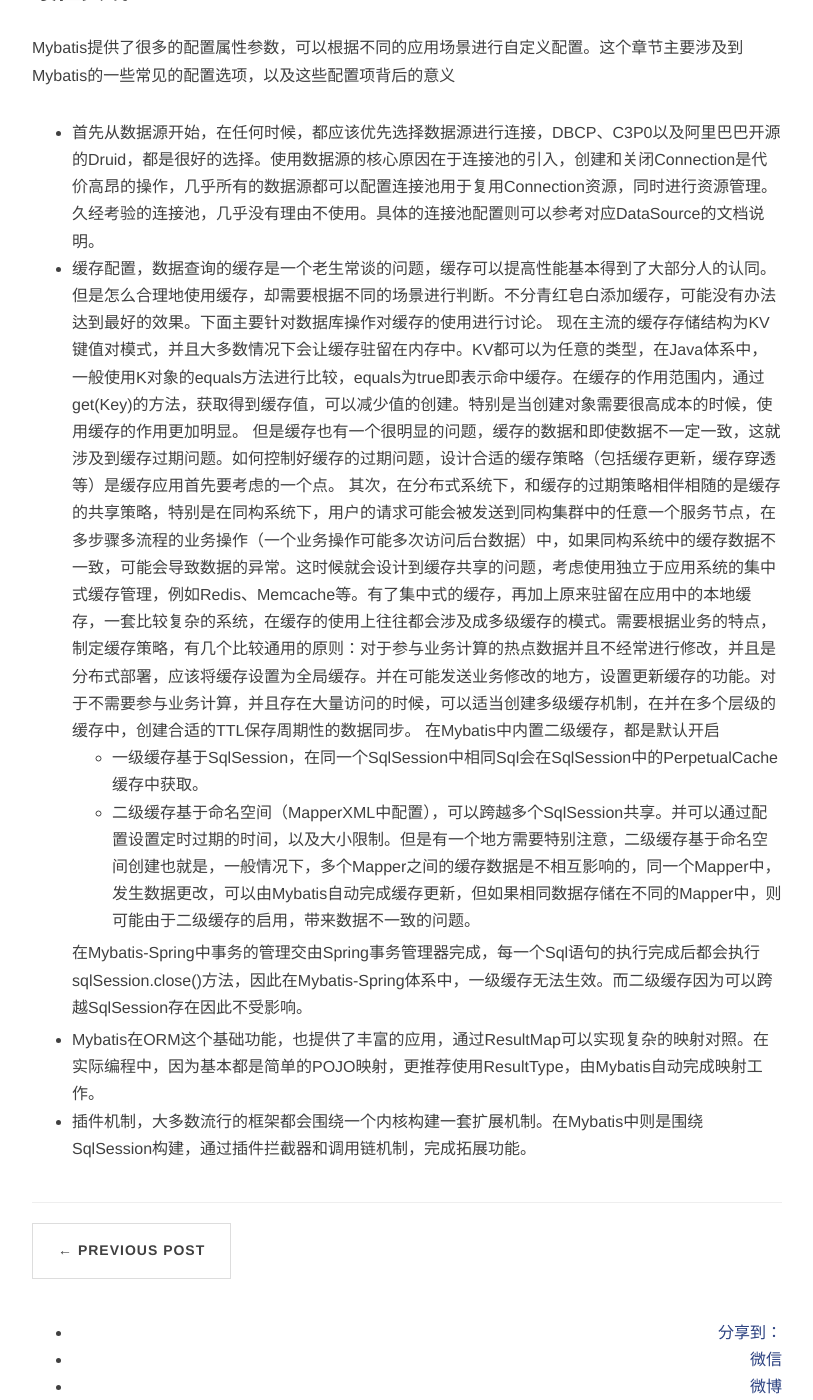
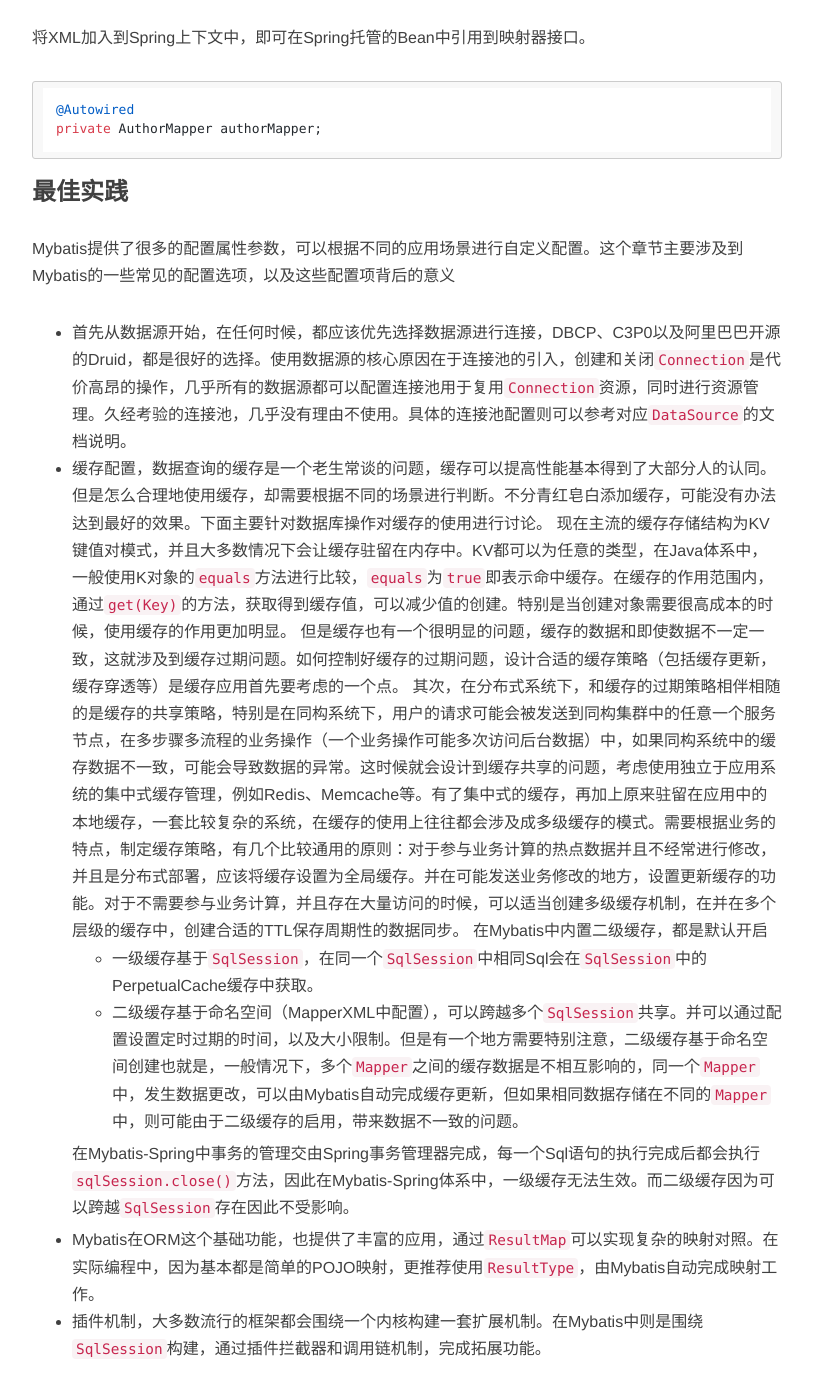
Before and after one commit to fzsens/fzsens.github.com, a Jekyll site: the page built from _posts/2016-12-11-quick-mybatis-start.md, in a window 1280 px wide and 1400 px high, scrolled down 9855 px. Shown: the whole window, without its empty margins (233-1046 px from the left). Built offline with Jekyll 4.4.1, drawn with Linux system fonts in a browser that asks for light colours; nearby versions of some CDN libraries; comment, search, counter and statistics services are not loaded; some of the changed text lies outside the part shown.

`````diff
--- a/_posts/2016-12-11-quick-mybatis-start.md
+++ b/_posts/2016-12-11-quick-mybatis-start.md
@@ -36,7 +36,7 @@ SqlSessionFactoryBuilder builder = new SqlSessionFactoryBuilder();
 SqlSessionFactory sqlSessionFactory = builder.build(configuration);
 ````
 
-要创建一个SqlSessionFactory，两个核心为：用于获取数据库连接的DataSource；决定事务作用域和操作的TransactionManager。
+要创建一个`SqlSessionFactory`，两个核心为：用于获取数据库连接的`DataSource`；决定事务作用域和操作的`TransactionManager`。
 
 对应的XML配置为
 
@@ -103,7 +105,7 @@ public interface AuthorMapper {
 }
 ````
 
-在这边使用最常见的XML配置的方式，因此需要在同一个package 目录下创建Mybatis MapperXML配置
+在这边使用最常见的XML配置的方式，因此需要在同一个`package`目录下创建Mybatis `MapperXML`配置
 
 ````xml
 <?xml version="1.0" encoding="UTF-8"?>
@@ -127,7 +129,7 @@ public interface AuthorMapper {
 </mapper>
 ````
 
-在编写XML的时候，有两个点需要注意：MapperXML的namespace对应到AuthorMapper的全限定名称；每一个XML标签都有一个ID，对应到AuthorMapper接口的方法名。如果是简单的操作，也可以使用Annotation 注解的方式将两者合二为一。
+在编写XML的时候，有两个点需要注意：`MapperXML`的`namespace`对应到`AuthorMapper`的全限定名称；每一个XML标签都有一个ID，对应到`AuthorMapper`接口的方法名。如果是简单的操作，也可以使用`Annotation`注解的方式将两者合二为一。
 
 ````java
 public interface AuthorMapper {
@@ -144,7 +146,7 @@ public interface AuthorMapper {
 }
 ````
 
-到目前为止，定义了操作数据库语句（XML SQL），以及这些语句的定位标识（Mapper接口），这两部分构成了Mybatis的操作映射器。为了能对数据库进行操作，还需要将映射器与Mybatis框架建立关联，我们可以通过在Configuration定义的时候，进行Mapper接口注入来达到绑定的作用。
+到目前为止，定义了操作数据库语句`XML SQL`，以及这些语句的定位标识`Mapper`接口，这两部分构成了Mybatis的操作映射器。为了能对数据库进行操作，还需要将映射器与Mybatis框架建立关联，我们可以通过在`Configuration`定义的时候，进行`Mapper`接口注入来达到绑定的作用。
 
 ````java
 TransactionFactory transactionFactory = new JdbcTransactionFactory();
@@ -155,7 +157,7 @@ SqlSessionFactoryBuilder builder = new SqlSessionFactoryBuilder();
 SqlSessionFactory sqlSessionFactory = builder.build(configuration);
 ````
 
-之后便可以通过SqlSession获取映射器实例（Mapper接口），来进行数据库操作。
+之后便可以通过SqlSession获取映射器实例`Mapper`接口，来进行数据库操作。
 
 ````java
 AuthorMapper authorMapper = sqlSession.getMapper(AuthorMapper.class);
@@ -170,16 +172,16 @@ List<Author> list = authorMapper.selectList();
 
 ### 作用域的控制
 
-要了解作用域，首先要明白上下文（Context）的定义，我们在编写程序或者使用Tomcat或者Spring等软件/框架的时候，都经常听到上下文Context这个说法，那要怎么理解程序的上下文和作用域？
+要了解作用域，首先要明白上下文`Context`的定义，我们在编写程序或者使用Tomcat或者Spring等软件/框架的时候，都经常听到上下文`Context`这个说法，那要怎么理解程序的上下文和作用域？
 
 在相对论中，时间和空间构成了一个事件发生的准确坐标，于是时间和空间结合在一起形成了时空的概念，在一个时空中发生的事件，无法被另一个时空的观察者感知。对于编程来说，代码执行的时间和数据标识的空间也是不可分割的。只有把指令执行额具体时刻和数据标识映射的具体地址结合起来，才能确定程序在执行瞬间的状态，代码运行时刻与数据构成了上下文状态的概念。在程序指令执行时能访问到的数据集合就构成了当前的上下文。
 
 而数据有效的时间和空间范围就构成了作用域的定义。对于Java而言，有以下几种作用域定义：
 
-- 类级别的作用域（使用static修饰的类变量，在整个JVM实例运行的时间内，在装载这个类的Classloader范围内都可以访问变量）。
-- 对象实例级别（普通的成员变量，在初始化实例的时候完成初始化，到实例对象被JVM回收之前，能通过对象实例访问变量）
-- 方法级别（在方法内部定义的临时变量，在临时变量，到方法退出前，在方法体内都是临时变量的作用域）
-- 块级别（使用{}包裹代码块中定义的变量，只在{}包裹的代码执行时在{}包裹的代码块内生效）
+- 类级别的作用域：使用`static`修饰的类变量，在整个JVM实例运行的时间内，在装载这个类的`Classloader`范围内都可以访问变量；
+- 对象实例级别：普通的成员变量，在初始化实例的时候完成初始化，到实例对象被JVM回收之前，能通过对象实例访问变量；
+- 方法级别：在方法内部定义的临时变量，在临时变量，到方法退出前，在方法体内都是临时变量的作用域；
+- 块级别：使用{}包裹代码块中定义的变量，只在{}包裹的代码执行时在{}包裹的代码块内生效
 
 前两个作用域，可以被不同的线程同时访问，后两个作用域在同一时刻只能被一个线程访问。
 
@@ -187,14 +189,14 @@ List<Author> list = authorMapper.selectList();
 
 对于Myabtis中几个核心对象的作用域如下
 
-1.	SqlSessionFactoryBuilder
-这个类可以被实例化、使用和丢弃，一旦创建了 SqlSessionFactory，就不再需要它了。因此 SqlSessionFactoryBuilder 实例的最佳范围是方法范围（也就是局部方法变量）。你可以重用 SqlSessionFactoryBuilder 来创建多个 SqlSessionFactory 实例，但是最好还是不要让其一直存在以保证所有的 XML 解析资源开放给更重要的事情。
+1.	SqlSessionFactoryBuilder：
+这个类可以被实例化、使用和丢弃，一旦创建了`SqlSessionFactory`，就不再需要它了。因此 `SqlSessionFactoryBuilder`实例的最佳范围是方法范围（也就是局部方法变量）。你可以重用 `SqlSessionFactoryBuilder`来创建多个`SqlSessionFactory`实例，但是最好还是不要让其一直存在以保证所有的XML解析资源开放给更重要的事情。
 
-2.	SqlSessionFactory
-SqlSessionFactory 一旦被创建就应该在应用的运行期间一直存在，没有任何理由对它进行清除或重建。使用 SqlSessionFactory 的最佳实践是在应用运行期间不要重复创建多次，因此 SqlSessionFactory 的最佳作用域是应用范围。有很多方法可以做到，最简单的就是使用单例模式或者静态单例模式。(实践中使用IOC框架的singleton来实现最为普遍，后面说到和Spring的集成会说到)
+2.	SqlSessionFactory：
+`SqlSessionFactory`一旦被创建就应该在应用的运行期间一直存在，没有任何理由对它进行清除或重建。使用`SqlSessionFactory`的最佳实践是在应用运行期间不要重复创建多次，因此 `SqlSessionFactory`的最佳作用域是应用范围。有很多方法可以做到，最简单的就是使用单例模式或者静态单例模式。(实践中使用IOC框架的singleton来实现最为普遍，后面说到和Spring的集成会说到)
 
-3.	SqlSession
-每个线程都应该有它自己的 SqlSession 实例。SqlSession 的实例不是线程安全的，因此是不能被共享的，所以它的最佳的范围是请求或方法范围。也就是说SqlSession作为资源必须被单线程持有，因此，SqlSession的作用域不能类级别也不能是实例级别，如果是Web应用中，每一个请求都会对应到一个特定的操作线程，在整个请求生命周期中，该线程是请求独占的，因此在Request打开一个SqlSession，在Request返回响应之前关闭。因为SqlSession中包含对Connection的管理，因此对于SqlSession这个关闭操作是很重要的，特别是为了提供系统的整体性能，经常会在数据源层加入连接池技术，如果没有对Connection进行妥善的管理，可能会影响整个系统的运行。应该把这个关闭操作放到 finally 块中以确保每次都能执行关闭。下面的示例就是一个确保 SqlSession 关闭的标准模式：
+3.	SqlSession：
+每个线程都应该有它自己的`SqlSession`实例。`SqlSession`的实例不是线程安全的，因此是不能被共享的，所以它的最佳的范围是请求或方法范围。也就是说`SqlSession`作为资源必须被单线程持有，因此，`SqlSession`的作用域不能类级别也不能是实例级别，如果是Web应用中，每一个请求都会对应到一个特定的操作线程，在整个请求生命周期中，该线程是请求独占的，因此在`Request`打开一个`SqlSession`，在`Request`返回响应之前关闭。因为`SqlSession`中包含对`Connection`的管理，因此对于`SqlSession`这个关闭操作是很重要的，特别是为了提供系统的整体性能，经常会在数据源层加入连接池技术，如果没有对`Connection`进行妥善的管理，可能会影响整个系统的运行。应该把这个关闭操作放到`finally`块中以确保每次都能执行关闭。下面的示例就是一个确保`SqlSession`关闭的标准模式：
 
 	````java
 	SqlSession session = sqlSessionFactory.openSession();
@@ -205,8 +207,8 @@ SqlSessionFactory 一旦被创建就应该在应用的运行期间一直存在
 	}
 	````
 
-4.	映射器实例（Mapper Instances）
-映射器是创建用来绑定映射语句的接口。映射器接口的实例是从 SqlSession 中获得的。因此从技术层面讲，映射器实例的最大范围是和 SqlSession 相同的，因为它们都是从 SqlSession 里被请求的。尽管如此，映射器实例的最佳范围是方法范围。也就是说，映射器实例应该在调用它们的方法中被请求，用过之后即可废弃。为了保持简单，最好把映射器放在块作用域内
+4.	映射器实例（Mapper Instances）：
+映射器是创建用来绑定映射语句的接口。映射器接口的实例是从 `SqlSession`中获得的。因此从技术层面讲，映射器实例的最大范围是和`SqlSession`相同的，因为它们都是从`SqlSession`里被请求的。尽管如此，映射器实例的最佳范围是方法范围。也就是说，映射器实例应该在调用它们的方法中被请求，用过之后即可废弃。为了保持简单，最好把映射器放在块作用域内
 
 	````java
 	SqlSession session = sqlSessionFactory.openSession();
@@ -224,7 +226,7 @@ SqlSessionFactory 一旦被创建就应该在应用的运行期间一直存在
 
 现代的RDBMS对于事务的管理非常复杂，由锁、log、多版本控制等复杂技术支撑的数据库系统支撑着整个数据库事务体系的运行。在这边我们不深入讨论关于数据库是如何实现事务的管理和控制的，（这个主题可以留待以后进行讨论）。而主要针对Mybatis如何进行事务的控制。
 
-首先，在应用中访问数据库的API是JDBC，而直接连接数据库进行数据操作的接口则是Connection，一个标准的数据库更新操作如下
+首先，在应用中访问数据库的API是JDBC，而直接连接数据库进行数据操作的接口则是`Connection`，一个标准的数据库更新操作如下
 
 ````java
 boolean autoCommitDefault = conn.getAutoCommit();
@@ -243,42 +245,42 @@ try {
 }
 ````
 
-在这个简单的例子中，需要特别关注的是 autoCommit、commit()、rollback()。autoCommit 标识connection在执行一个SQL之后，是否马上提交，如上面例子中，
+在这个简单的例子中，需要特别关注的是`autoCommit`、`commit()`、`rollback()`。`autoCommit` 标识`connection`在执行一个SQL之后，是否马上提交，如上面例子中，
 
-1.	如果设置autoCommit为true，则在执行statement.execute方法后，connection会立刻发起commit，因此每一个语句之间是彼此独立的，并不在同一个事务中。
-2.	如果设置autoCommit为false，设置之后，就可以利用statement 进行数据库的操作，如果有多个SQL在此处执行，则会被当作一个逻辑执行单元，直到调用commit()的时候，一并提交。
-3.	statement在执行的时候，可能抛出异常，如果设置autoCommit为true的情况下，抛出异常的语句不会执行，而已经执行的语句则已经生效并且无法回滚；如果设置为false，则可以在异常处理中，使用connection的rollback()来进行回滚操作，则整个逻辑执行单元中的修改操作都会被回滚。
+1.	如果设置`autoCommit`为`true`，则在执行`statement.execute`方法后，`connection`会立刻发起`commit`，因此每一个语句之间是彼此独立的，并不在同一个事务中。
+2.	如果设置`autoCommit`为`false`，设置之后，就可以利用`statement`进行数据库的操作，如果有多个SQL在此处执行，则会被当作一个逻辑执行单元，直到调用`commit()`的时候，一并提交。
+3.	`statement`在执行的时候，可能抛出异常，如果设置`autoCommit`为`true`的情况下，抛出异常的语句不会执行，而已经执行的语句则已经生效并且无法回滚；如果设置为`false`，则可以在异常处理中，使用`connection`的`rollback()`来进行回滚操作，则整个逻辑执行单元中的修改操作都会被回滚。
 
-由此可知，JDBC中关于事务操作的核心接口就是Connection，而围绕着JDBC之上构建的应用关于事务的操作也围绕着Connection以及他的一个属性：autoCommit和两个方法：commit()，rollback() 展开。
+由此可知，JDBC中关于事务操作的核心接口就是`Connection`，而围绕着JDBC之上构建的应用关于事务的操作也围绕着`Connection`以及他的一个属性：`autoCommit`和两个方法：`commit()`，`rollback()`展开。
 
-回到Mybatis中，在创建SqlSessionFactory的时候，我们指定了一个类型为JdbcTransactionFactory 的TransactionFactory对象。
+回到Mybatis中，在创建`SqlSessionFactory`的时候，我们指定了一个类型为`JdbcTransactionFactory`的`TransactionFactory`对象。
 
 ````java
 TransactionFactory transactionFactory = new JdbcTransactionFactory();//JDBC
 ````
 
-这个对象的主要作用就是为了管理Mybatis中的事务，在Mybatis中，TransactionFactory，还有另外一个实现ManagedTransactionFactory。
+这个对象的主要作用就是为了管理Mybatis中的事务，在Mybatis中`TransactionFactory`还有另外一个实现`ManagedTransactionFactory`。
 
 ````java
 TransactionFactory transactionFactory = new ManagedTransactionFactory();//MANAGED
 ````
 
-使用MANAGED的方式，则事务的控制全部交给DataSource的Connection来进行控制。
+使用`MANAGED`的方式，则事务的控制全部交给`DataSource`的`Connection`来进行控制。
 
-使用JDBC的方式，则事务的控制可以在打开SqlSession的时候，通过传入autoCommit参数进行控制，如果使用true 则默认行为等于当前Connection设置为 autoCommit=true。如果设置为false，则等同于autoCommit=false。
+使用JDBC的方式，则事务的控制可以在打开`SqlSession`的时候，通过传入`autoCommit`参数进行控制，如果使用`true` 则默认行为等于当前Connection设置为`autoCommit=true`。如果设置为`false`，则等同于`autoCommit=false`。
 
 ````java
 SqlSession sqlSession = sqlSessionFactory.openSession(true);
 ````
 
-默认的SqlSessionFactory.openSession()获取的SqlSession的对象为autoCommit=false。在逻辑执行单元执行完成之后，需要调用`sqlSession.commit();`进行提交操作。
+默认的`SqlSessionFactory.openSession()`获取的`SqlSession`的对象为`autoCommit=false`。在逻辑执行单元执行完成之后，需要调用`sqlSession.commit();`进行提交操作。
 
 ### 与Spring集成
 
 在前面的章节中，我们都使用最基本的Mybatis配置，不依赖于其他的框架。很多繁琐的细节，对象的创建和管理都需要我们亲历亲为，而又另外一个框架正是为了解决这个问题而诞生的，相信大家也都非常的熟悉 — Spring Framework。这个章节将介绍如何将之前手工创建和管理Mybatis对象，和Spring框架无缝集成在一起，从而简化Mybatis使用。
 >在Spring体系中，有两种主流的方式用于管理配置，JavaConfig以及XML，在这边主要选择XML进行说明。
 
-定义Configuration对应的XML配置，mybatis-config.xml
+定义`Configuration`对应的XML配置，`mybatis-config.xml`
 
 ````xml
 <?xml version="1.0" encoding="UTF-8"?>
@@ -293,7 +295,7 @@ SqlSession sqlSession = sqlSessionFactory.openSession(true);
 </configuration>
 ````
 
-更多的配置添加到Mybatis的核心类创建XML中，是一个标准的Spring applicationContext.xml
+更多的配置添加到Mybatis的核心类创建XML中，是一个标准的Spring `applicationContext.xml`
 
 ````xml
 <bean id="sqlSessionFactory" class="org.mybatis.spring.SqlSessionFactoryBean">
@@ -343,8 +345,9 @@ MapperScannerConfigurer用于自动扫描和注入映射器（Mapper），利用
 </aop:config>
 ````
 
-使用SqlSessionTemplate之后，SqlSession的事务管理会默认由Spring事务管理框架托管，不再需要手工干预。
->Spring的事务管理基于AOP实现，声明式事务管理可以管理到方法级别。一般而言切面定义在服务接口实现通常命名为XXService，Mapper无需定义事务切面的。
+使用`SqlSessionTemplate`之后，`SqlSession`的事务管理会默认由Spring事务管理框架托管，不再需要手工干预。
+
+>Spring的事务管理基于AOP实现，声明式事务管理可以管理到方法级别。一般而言切面定义在服务接口实现通常命名为`XXService`，`Mapper`无需定义事务切面的。
 
 将XML加入到Spring上下文中，即可在Spring托管的Bean中引用到映射器接口。
 
@@ -357,16 +360,16 @@ private AuthorMapper authorMapper;
 
 Mybatis提供了很多的配置属性参数，可以根据不同的应用场景进行自定义配置。这个章节主要涉及到Mybatis的一些常见的配置选项，以及这些配置项背后的意义
 
-- 首先从数据源开始，在任何时候，都应该优先选择数据源进行连接，DBCP、C3P0以及阿里巴巴开源的Druid，都是很好的选择。使用数据源的核心原因在于连接池的引入，创建和关闭Connection是代价高昂的操作，几乎所有的数据源都可以配置连接池用于复用Connection资源，同时进行资源管理。久经考验的连接池，几乎没有理由不使用。具体的连接池配置则可以参考对应DataSource的文档说明。
+- 首先从数据源开始，在任何时候，都应该优先选择数据源进行连接，DBCP、C3P0以及阿里巴巴开源的Druid，都是很好的选择。使用数据源的核心原因在于连接池的引入，创建和关闭`Connection`是代价高昂的操作，几乎所有的数据源都可以配置连接池用于复用`Connection`资源，同时进行资源管理。久经考验的连接池，几乎没有理由不使用。具体的连接池配置则可以参考对应`DataSource`的文档说明。
 - 缓存配置，数据查询的缓存是一个老生常谈的问题，缓存可以提高性能基本得到了大部分人的认同。但是怎么合理地使用缓存，却需要根据不同的场景进行判断。不分青红皂白添加缓存，可能没有办法达到最好的效果。下面主要针对数据库操作对缓存的使用进行讨论。
-	现在主流的缓存存储结构为KV键值对模式，并且大多数情况下会让缓存驻留在内存中。KV都可以为任意的类型，在Java体系中，一般使用K对象的equals方法进行比较，equals为true即表示命中缓存。在缓存的作用范围内，通过get(Key)的方法，获取得到缓存值，可以减少值的创建。特别是当创建对象需要很高成本的时候，使用缓存的作用更加明显。
+	现在主流的缓存存储结构为KV键值对模式，并且大多数情况下会让缓存驻留在内存中。KV都可以为任意的类型，在Java体系中，一般使用K对象的`equals`方法进行比较，`equals`为`true`即表示命中缓存。在缓存的作用范围内，通过`get(Key)`的方法，获取得到缓存值，可以减少值的创建。特别是当创建对象需要很高成本的时候，使用缓存的作用更加明显。
 	但是缓存也有一个很明显的问题，缓存的数据和即使数据不一定一致，这就涉及到缓存过期问题。如何控制好缓存的过期问题，设计合适的缓存策略（包括缓存更新，缓存穿透等）是缓存应用首先要考虑的一个点。
 	其次，在分布式系统下，和缓存的过期策略相伴相随的是缓存的共享策略，特别是在同构系统下，用户的请求可能会被发送到同构集群中的任意一个服务节点，在多步骤多流程的业务操作（一个业务操作可能多次访问后台数据）中，如果同构系统中的缓存数据不一致，可能会导致数据的异常。这时候就会设计到缓存共享的问题，考虑使用独立于应用系统的集中式缓存管理，例如Redis、Memcache等。有了集中式的缓存，再加上原来驻留在应用中的本地缓存，一套比较复杂的系统，在缓存的使用上往往都会涉及成多级缓存的模式。需要根据业务的特点，制定缓存策略，有几个比较通用的原则：对于参与业务计算的热点数据并且不经常进行修改，并且是分布式部署，应该将缓存设置为全局缓存。并在可能发送业务修改的地方，设置更新缓存的功能。对于不需要参与业务计算，并且存在大量访问的时候，可以适当创建多级缓存机制，在并在多个层级的缓存中，创建合适的TTL保存周期性的数据同步。
 	在Mybatis中内置二级缓存，都是默认开启
-	- 一级缓存基于SqlSession，在同一个SqlSession中相同Sql会在SqlSession中的PerpetualCache缓存中获取。
-	- 二级缓存基于命名空间（MapperXML中配置），可以跨越多个SqlSession共享。并可以通过配置设置定时过期的时间，以及大小限制。但是有一个地方需要特别注意，二级缓存基于命名空间创建也就是，一般情况下，多个Mapper之间的缓存数据是不相互影响的，同一个Mapper中，发生数据更改，可以由Mybatis自动完成缓存更新，但如果相同数据存储在不同的Mapper中，则可能由于二级缓存的启用，带来数据不一致的问题。
+	- 一级缓存基于`SqlSession`，在同一个`SqlSession`中相同Sql会在`SqlSession`中的PerpetualCache缓存中获取。
+	- 二级缓存基于命名空间（MapperXML中配置），可以跨越多个`SqlSession`共享。并可以通过配置设置定时过期的时间，以及大小限制。但是有一个地方需要特别注意，二级缓存基于命名空间创建也就是，一般情况下，多个`Mapper`之间的缓存数据是不相互影响的，同一个`Mapper`中，发生数据更改，可以由Mybatis自动完成缓存更新，但如果相同数据存储在不同的`Mapper`中，则可能由于二级缓存的启用，带来数据不一致的问题。
 
-	在Mybatis-Spring中事务的管理交由Spring事务管理器完成，每一个Sql语句的执行完成后都会执行sqlSession.close()方法，因此在Mybatis-Spring体系中，一级缓存无法生效。而二级缓存因为可以跨越SqlSession存在因此不受影响。
+	在Mybatis-Spring中事务的管理交由Spring事务管理器完成，每一个Sql语句的执行完成后都会执行`sqlSession.close()`方法，因此在Mybatis-Spring体系中，一级缓存无法生效。而二级缓存因为可以跨越`SqlSession`存在因此不受影响。
 
-- Mybatis在ORM这个基础功能，也提供了丰富的应用，通过ResultMap可以实现复杂的映射对照。在实际编程中，因为基本都是简单的POJO映射，更推荐使用ResultType，由Mybatis自动完成映射工作。
-- 插件机制，大多数流行的框架都会围绕一个内核构建一套扩展机制。在Mybatis中则是围绕SqlSession构建，通过插件拦截器和调用链机制，完成拓展功能。
+- Mybatis在ORM这个基础功能，也提供了丰富的应用，通过`ResultMap`可以实现复杂的映射对照。在实际编程中，因为基本都是简单的POJO映射，更推荐使用`ResultType`，由Mybatis自动完成映射工作。
+- 插件机制，大多数流行的框架都会围绕一个内核构建一套扩展机制。在Mybatis中则是围绕`SqlSession`构建，通过插件拦截器和调用链机制，完成拓展功能。
`````
Also changed, not shown: other parts of _posts/2016-12-11-quick-mybatis-start.md (+20 -18 lines), _posts/2016-12-07-quick-mybatis-background.md (+5 -5 lines), _posts/2016-12-25-quick-mybatis-internal.md (added, +592 -0 lines), tags.md (+1 -1 lines).
